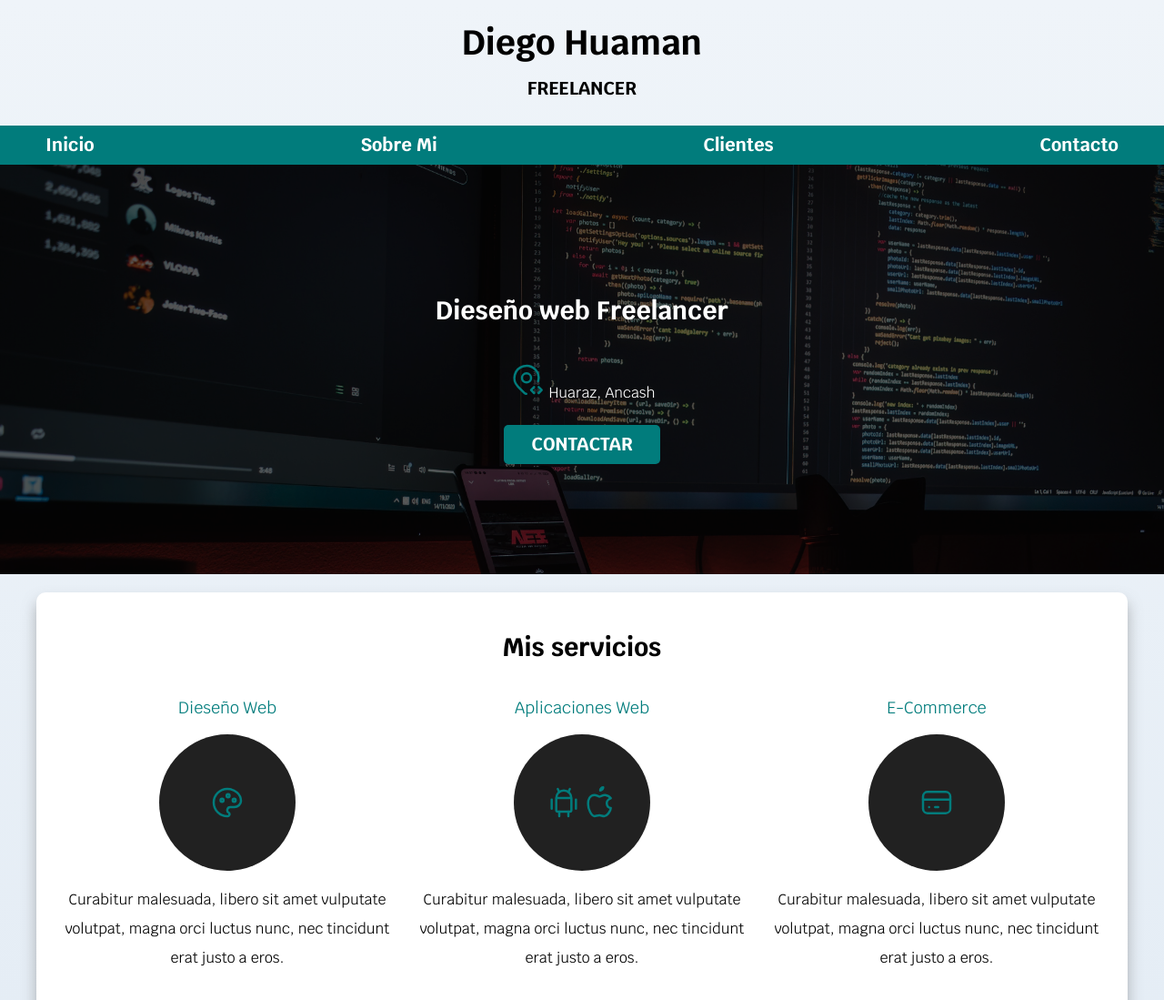
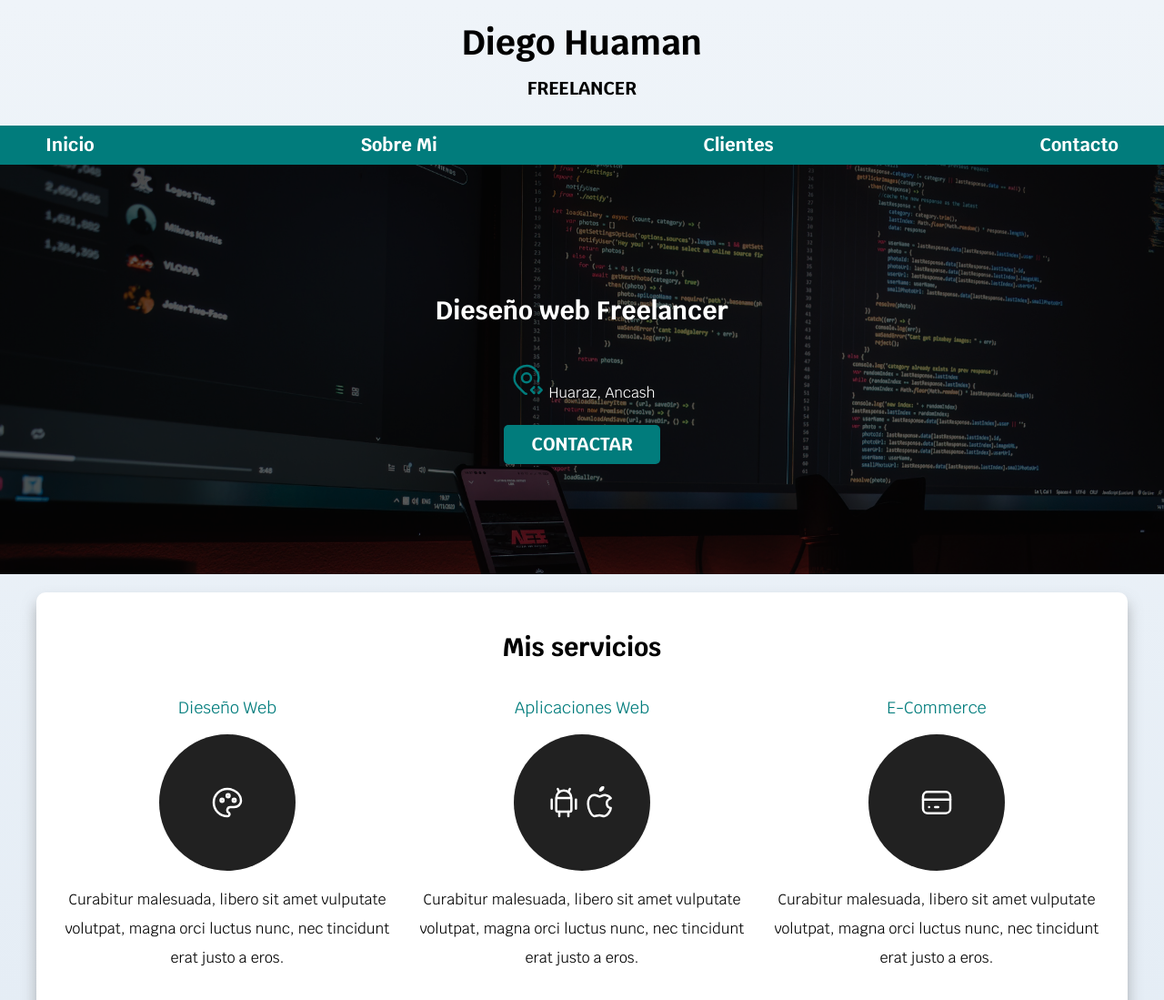
Before and after one commit to DHM040702/Prog_Web, a plain HTML site: page index.html in a window 1280 px wide. Shown: the top 1099 px of the page at 91% size. Drawn offline with Linux system fonts and the light colour scheme; files whose address does not match are found by name.

```diff
--- a/css/styles.css
+++ b/css/styles.css
@@ -2,7 +2,7 @@
 :root {
     --blanco: #ffffff;
     --oscuro: #212121;
-    --principal: #ffc107;
+    --principal: #90E0EF/*#FFF6E9*/;
     --secundario: #017C7C;
     --gris: #757575;
     --claro: #dfe9f3;
--- a/index.html
+++ b/index.html
@@ -50,7 +50,7 @@
             <section class="servicio-cir">
                 <h3>Dieseño Web</h3>
                 <div class="iconos">
-                    <svg xmlns="http://www.w3.org/2000/svg" class="icon icon-tabler icon-tabler-palette" width="40" height="40" viewBox="0 0 24 24" stroke-width="1.5" stroke="#017C7C" fill="none" stroke-linecap="round" stroke-linejoin="round">
+                    <svg xmlns="http://www.w3.org/2000/svg" class="icon icon-tabler icon-tabler-palette" width="40" height="40" viewBox="0 0 24 24" stroke-width="1.5" stroke="#ffffff" fill="none" stroke-linecap="round" stroke-linejoin="round">
                         <path stroke="none" d="M0 0h24v24H0z" fill="none"/>
                         <path d="M12 21a9 9 0 0 1 0 -18c4.97 0 9 3.582 9 8c0 1.06 -.474 2.078 -1.318 2.828c-.844 .75 -1.989 1.172 -3.182 1.172h-2.5a2 2 0 0 0 -1 3.75a1.3 1.3 0 0 1 -1 2.25" />
                         <path d="M8.5 10.5m-1 0a1 1 0 1 0 2 0a1 1 0 1 0 -2 0" />
@@ -65,7 +65,7 @@
             <section class="servicio-cir">
                 <h3>Aplicaciones Web</h3>
                 <div class="iconos">
-                    <svg xmlns="http://www.w3.org/2000/svg" class="icon icon-tabler icon-tabler-brand-android" width="40" height="40" viewBox="0 0 24 24" stroke-width="1.5" stroke="#017C7C" fill="none" stroke-linecap="round" stroke-linejoin="round">
+                    <svg xmlns="http://www.w3.org/2000/svg" class="icon icon-tabler icon-tabler-brand-android" width="40" height="40" viewBox="0 0 24 24" stroke-width="1.5" stroke="#ffffff" fill="none" stroke-linecap="round" stroke-linejoin="round">
                         <path stroke="none" d="M0 0h24v24H0z" fill="none"/>
                         <path d="M4 10l0 6" />
                         <path d="M20 10l0 6" />
@@ -75,7 +75,7 @@
                         <path d="M9 18l0 3" />
                         <path d="M15 18l0 3" />
                       </svg>
-                    <svg xmlns="http://www.w3.org/2000/svg" class="icon icon-tabler icon-tabler-brand-apple" width="40" height="40" viewBox="0 0 24 24" stroke-width="1.5" stroke="#017C7C" fill="none" stroke-linecap="round" stroke-linejoin="round">
+                    <svg xmlns="http://www.w3.org/2000/svg" class="icon icon-tabler icon-tabler-brand-apple" width="40" height="40" viewBox="0 0 24 24" stroke-width="1.5" stroke="#ffffff" fill="none" stroke-linecap="round" stroke-linejoin="round">
                         <path stroke="none" d="M0 0h24v24H0z" fill="none"/>
                         <path d="M8.286 7.008c-3.216 0 -4.286 3.23 -4.286 5.92c0 3.229 2.143 8.072 4.286 8.072c1.165 -.05 1.799 -.538 3.214 -.538c1.406 0 1.607 .538 3.214 .538s4.286 -3.229 4.286 -5.381c-.03 -.011 -2.649 -.434 -2.679 -3.23c-.02 -2.335 2.589 -3.179 2.679 -3.228c-1.096 -1.606 -3.162 -2.113 -3.75 -2.153c-1.535 -.12 -3.032 1.077 -3.75 1.077c-.729 0 -2.036 -1.077 -3.214 -1.077z" />
                         <path d="M12 4a2 2 0 0 0 2 -2a2 2 0 0 0 -2 2" />
@@ -89,7 +89,7 @@
             <section class="servicio-cir">
                 <h3>E-Commerce</h3>
                 <div class="iconos">
-                    <svg xmlns="http://www.w3.org/2000/svg" class="icon icon-tabler icon-tabler-credit-card" width="40" height="40" viewBox="0 0 24 24" stroke-width="1.5" stroke="#017C7C" fill="none" stroke-linecap="round" stroke-linejoin="round">
+                    <svg xmlns="http://www.w3.org/2000/svg" class="icon icon-tabler icon-tabler-credit-card" width="40" height="40" viewBox="0 0 24 24" stroke-width="1.5" stroke="#ffffff" fill="none" stroke-linecap="round" stroke-linejoin="round">
                         <path stroke="none" d="M0 0h24v24H0z" fill="none"/>
                         <path d="M3 5m0 3a3 3 0 0 1 3 -3h12a3 3 0 0 1 3 3v8a3 3 0 0 1 -3 3h-12a3 3 0 0 1 -3 -3z" />
                         <path d="M3 10l18 0" />
```
